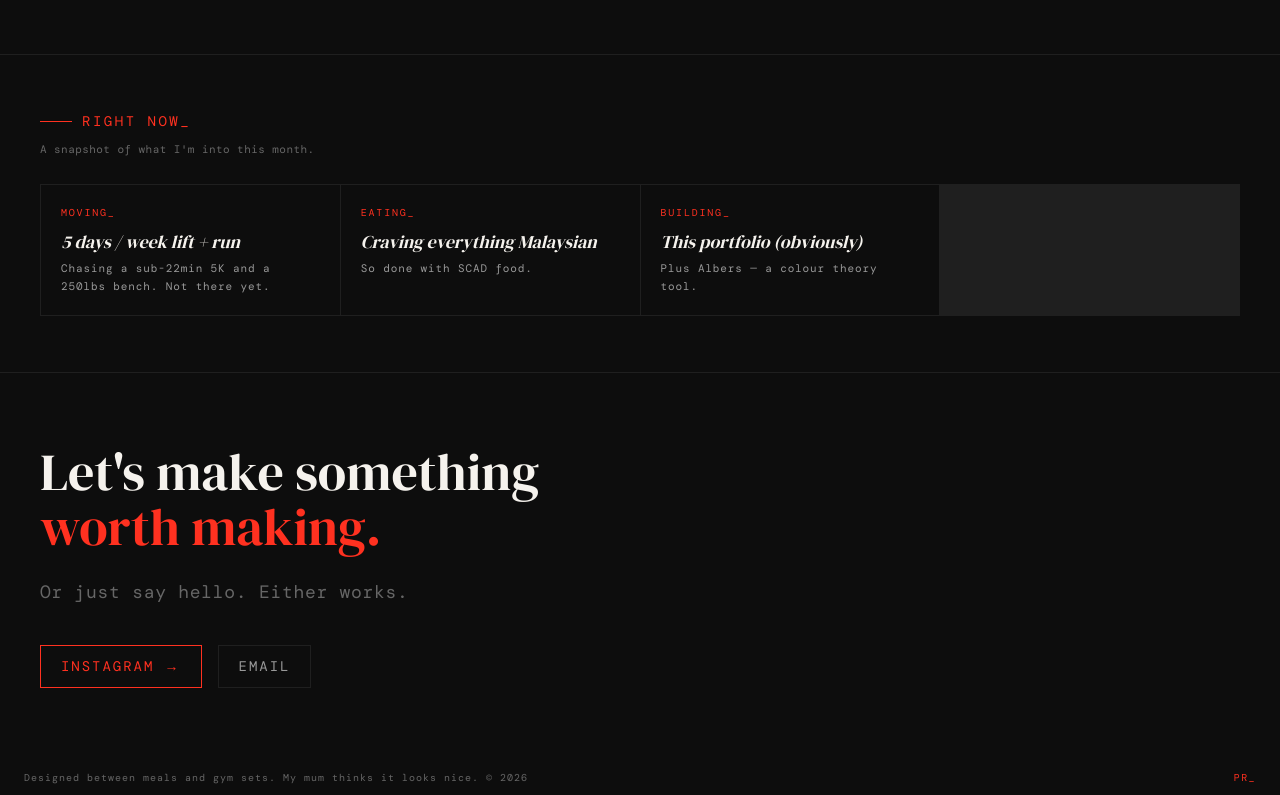
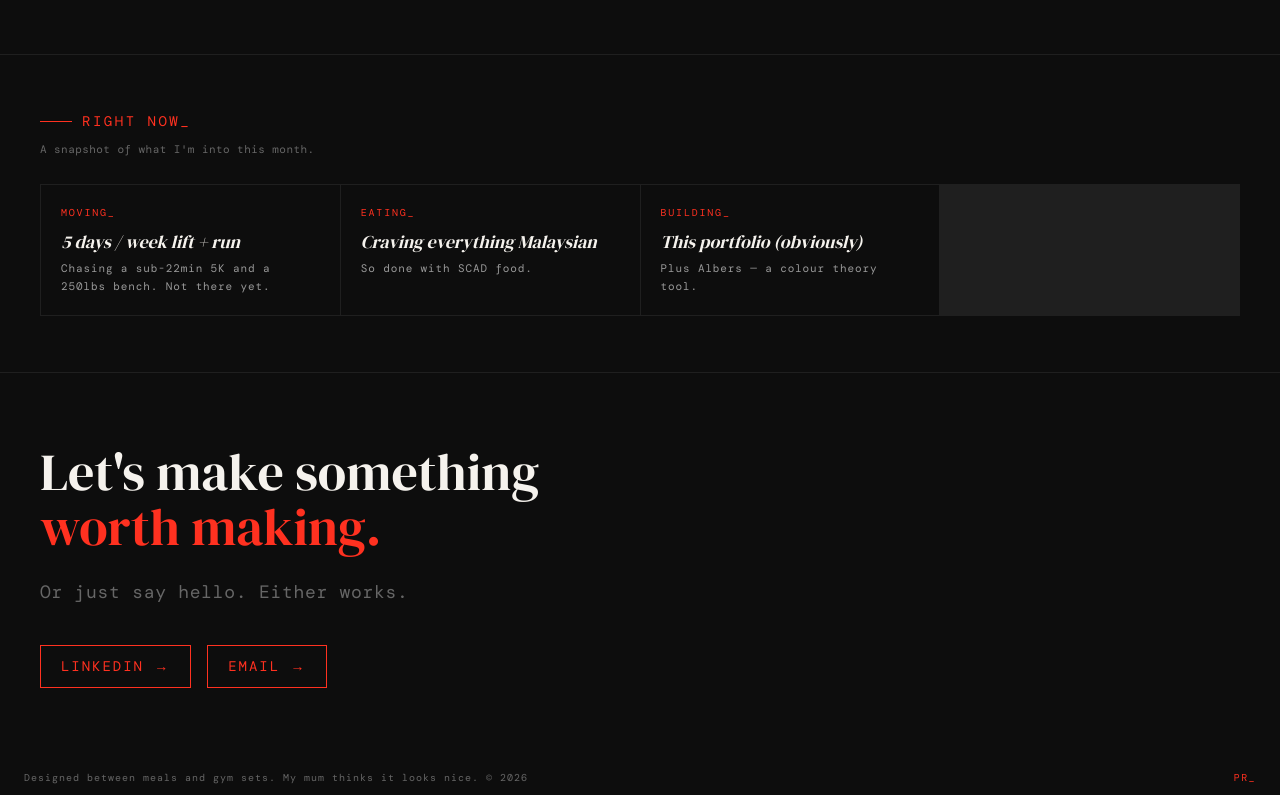
Before and after one commit to pramitranjann/pramitranjan-portfolio, a Next.js app: page /about in a window 1280 px wide. Shown: the part 2398-3193 px from the top of the page. Built offline with nearby package versions, Linux system fonts and the light colour scheme; no server answers.

Commit message:
Update about page contact links

```diff
--- a/app/about/page.tsx
+++ b/app/about/page.tsx
@@ -238,7 +238,7 @@ export default async function AboutPage() {
                 {content.aboutPage.contactBody}
               </p>
               <div data-reveal className="flex items-center" style={{ gap: '16px', flexWrap: 'wrap' }}>
-                {content.aboutPage.contactLinks.map((link, index) => (
+                {content.aboutPage.contactLinks.map((link) => (
                   <a
                     key={`${link.label}-${link.href}`}
                     href={link.href}
@@ -246,13 +246,13 @@ export default async function AboutPage() {
                     style={{
                       fontSize: 'var(--text-meta)',
                       letterSpacing: '0.14em',
-                      color: index === 0 ? '#FF3120' : '#999999',
-                      border: index === 0 ? '1px solid #FF3120' : '1px solid #1f1f1f',
+                      color: '#FF3120',
+                      border: '1px solid #FF3120',
                       padding: '10px 20px',
                       textDecoration: 'none',
                     }}
                   >
-                    {link.label}{index === 0 ? ' →' : ''}
+                    {link.label} →
                   </a>
                 ))}
               </div>
```
Also changed, not shown: content/site-content.json.
